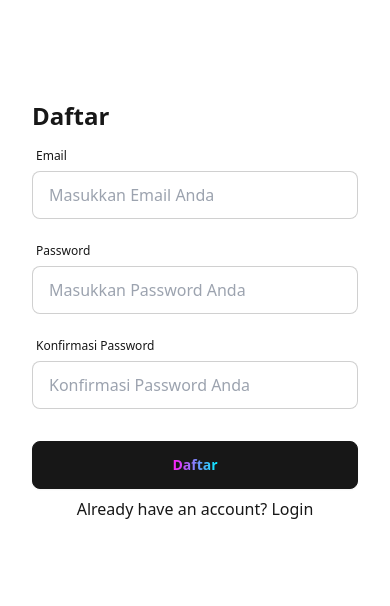
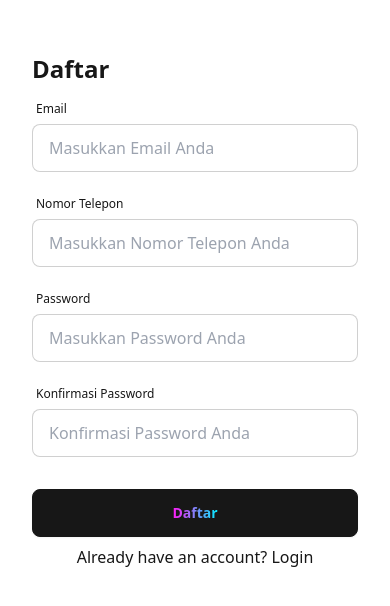
Before and after one commit to ricoerlanggaa/lumea, a Next.js app: page /register in a window 390 px wide. Shown: the part 112-718 px from the top of the page. Built offline with nearby package versions, Linux system fonts and the light colour scheme.

Commit message:
add phone number field in register form

```diff
--- a/src/app/(auth)/layout.tsx
+++ b/src/app/(auth)/layout.tsx
@@ -8,7 +8,7 @@ export default function AuthLayout({
   children: ReactNode;
 }>) {
   return (
-    <div className="grid md:grid-cols-5 h-screen bg-base-content">
+    <div className="grid md:grid-cols-5 h-screen bg-primary">
       <Button href="/" variant="ghost" shape="square" className="absolute top-1 left-0">
         <ArrowLeft02Icon className="text-base-content md:text-primary-content" />
       </Button>
@@ -16,7 +16,7 @@ export default function AuthLayout({
         className="hidden md:block md:col-span-2 bg-auto bg-no-repeat bg-bottom"
         style={{ backgroundImage: 'url("/images/banners/polygon-wave.png")' }}
       />
-      <main className="md:col-span-3 md:rounded-l-2xl bg-base-100  flex items-center justify-center">
+      <main className="md:col-span-3 md:rounded-l-2xl bg-base-100 flex items-center justify-center h-full overflow-y-auto">
         {children}
       </main>
     </div>
--- a/src/components/templates/forms/RegisterForm.tsx
+++ b/src/components/templates/forms/RegisterForm.tsx
@@ -10,15 +10,18 @@ import {
   confirmPasswordValidation,
   emailValidation,
   passwordValidation,
+  phoneNumberValidation,
 } from '@/utilities/validations/schema';
 
 interface RegisterFormValues {
   email: string;
+  phoneNumber: string;
   password: string;
   confirmPassword: string;
 }
 const registerValidationSchema = yup.object().shape({
   email: emailValidation,
+  phoneNumber: phoneNumberValidation,
   password: passwordValidation,
   confirmPassword: confirmPasswordValidation,
 });
@@ -47,6 +50,14 @@ export default function RegisterForm() {
         errors={errors}
       />
       <Input
+        type="tel"
+        label="Nomor Telepon"
+        placeholder="Masukkan Nomor Telepon Anda"
+        inputKey="phoneNumber"
+        register={register}
+        errors={errors}
+      />
+      <Input
         type="password"
         label="Password"
         placeholder="Masukkan Password Anda"
--- a/src/utilities/validations/schema.ts
+++ b/src/utilities/validations/schema.ts
@@ -1,8 +1,14 @@
 import * as Yup from 'yup';
+
+const phoneRegExp = /^(\+62|62|0)(8[1-9][0-9]{6,9})$/;
 
 export const emailValidation = Yup.string()
   .email('Invalid email address')
   .required('Email is required');
+
+export const phoneNumberValidation = Yup.string()
+  .matches(phoneRegExp, 'Invalid phone number')
+  .required('Phone Number is required');
 
 export const passwordValidation = Yup.string()
   .min(6, 'Password must be at least 6 characters')
```
